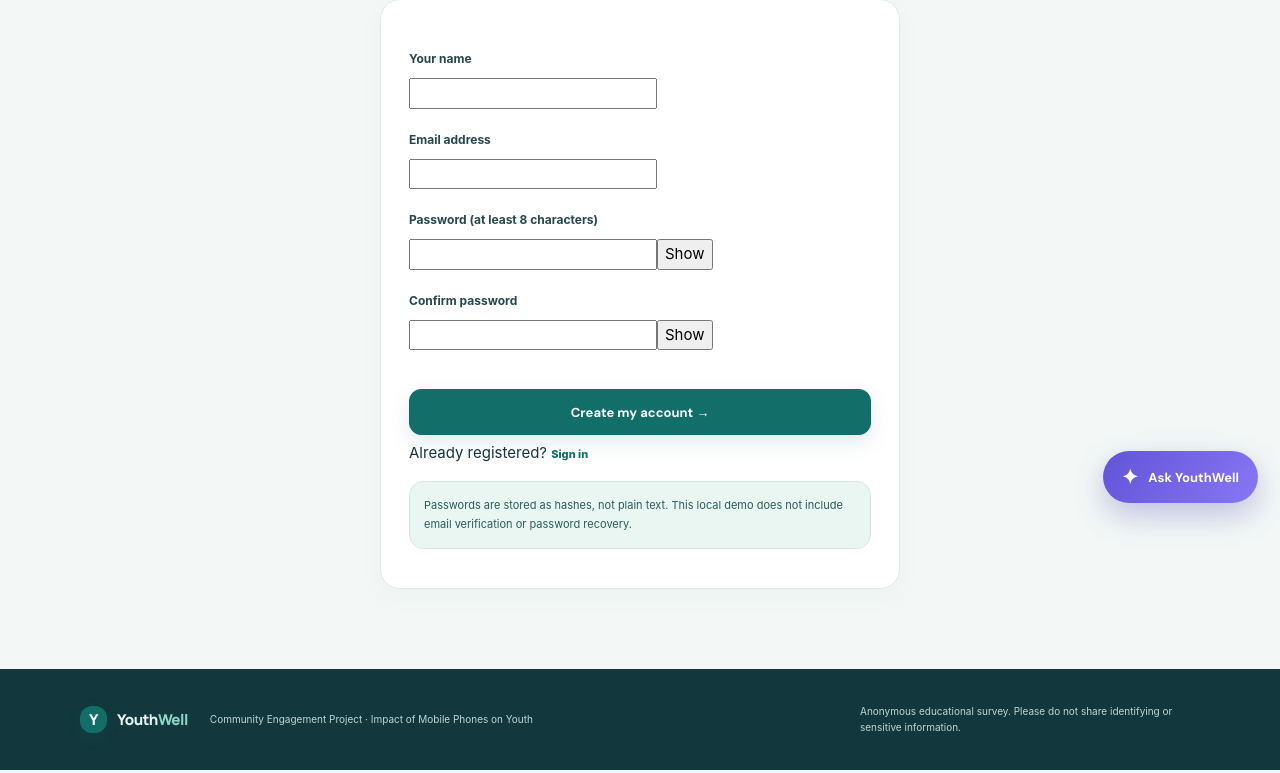
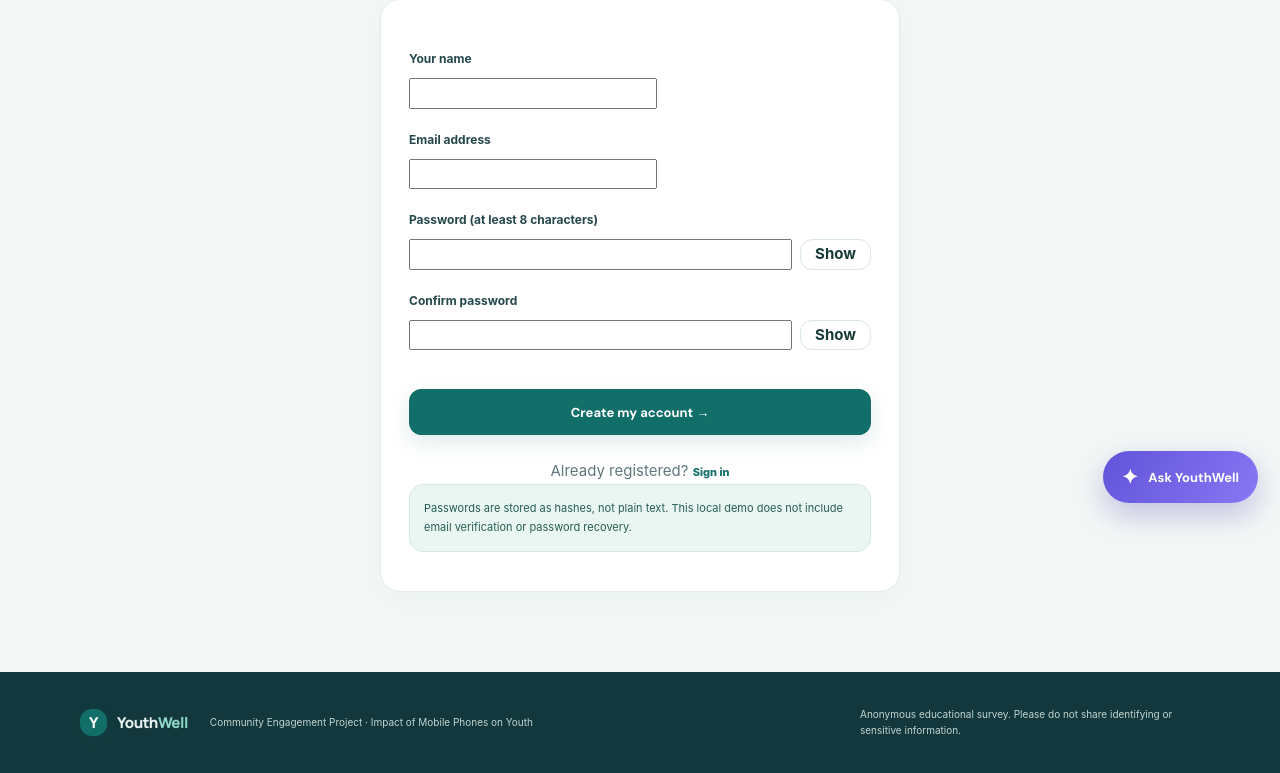
Before and after one commit to shubham-bahadurge/youth-digital-wellbeing-analyzer, a Flask app: page /register in a window 1280 px wide. Shown: the part 275-1048 px from the top of the page. Run offline with Flask 3, Linux system fonts and the light colour scheme.

Commit message:
Style local authentication forms

```diff
--- a/static/style.css
+++ b/static/style.css
@@ -173,3 +173,11 @@ input,select,textarea,button{font:inherit}
 @media(max-width:800px){.container{width:calc(100% - 32px)}.nav{height:68px;padding:0 16px;gap:12px}.nav-links{gap:14px;overflow-x:auto}.hero{padding-top:42px;gap:30px}.hero-art{min-height:320px}.stats-strip{margin-bottom:48px}.section{padding-bottom:54px}.cta-band{padding:30px}}
 @media(max-width:560px){body{font-size:14px}.nav{height:auto;min-height:66px;flex-wrap:wrap;padding:12px 16px}.nav-links{order:3;width:100%;padding:8px 0 2px;gap:20px}.nav-cta{padding:9px 12px;font-size:11px}.hero h1{font-size:39px;letter-spacing:-1.8px}.hero-lede{font-size:14px}.hero-art{min-height:245px;border-radius:20px}.stats-strip{padding:16px}.section-heading h2{font-size:29px}.impact-card,.metric-card,.chart-card,.survey-form,.survey-aside{padding:20px;border-radius:17px}.cta-band{padding:24px;border-radius:19px}.page-hero{padding-top:32px}.survey-form,.survey-aside{padding:18px}}
 @media(prefers-reduced-motion:reduce){html{scroll-behavior:auto}*,*:before,*:after{transition:none!important;scroll-behavior:auto!important}}
+
+
+/* Local user authentication pages */
+.password-wrap{display:flex;align-items:stretch;gap:8px}
+.password-wrap input{flex:1;min-width:0}
+.password-toggle{border:1px solid var(--border,#d8e7e3);background:#fff;border-radius:12px;padding:0 14px;color:var(--text,#183b37);font:inherit;font-weight:700;cursor:pointer}
+.password-toggle:focus-visible{outline:3px solid #5bbca9;outline-offset:2px}
+.auth-switch{margin:18px 0 0;color:var(--muted,#637773);text-align:center}
```
